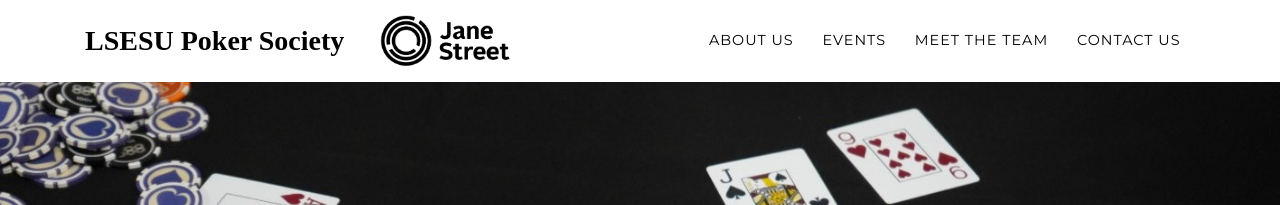
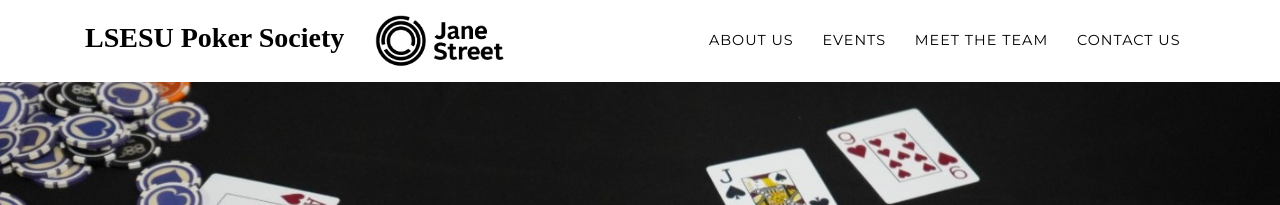
Before and after one commit to ml24330/ml24330.github.io, a Jekyll site: the page built from index.md, in a window 1280 px wide. Shown: the top 205 px of the page. Built offline with Jekyll 4.4.1, drawn with Linux system fonts in a browser that asks for light colours; some web fonts are replaced.

Commit message:
style changes

```diff
--- a/_includes/nav.html
+++ b/_includes/nav.html
@@ -2,10 +2,9 @@
 <nav
   class="navbar navbar-expand-lg navbar-dark fixed-top"
   id="mainNav"
-  style="background-color: #212529"
 >
   <div class="container">
-    <a class="navbar-brand js-scroll-trigger" href="{{ site.baseurl }}/#">
+    <a class="navbar-brand js-scroll-trigger font-weight-bold" style="font-family: 'Times New Roman', Times, serif" href="{{ site.baseurl }}/#">
       {%- if site.logo -%}
       <img
         height="{{ site.logo.height | default: 52 }}"
--- a/_includes/navheader.html
+++ b/_includes/navheader.html
@@ -1,7 +1,8 @@
   <!-- Navigation -->
   <nav class="navbar navbar-expand-lg navbar-dark fixed-top" id="mainNav">
     <div class="container">
-	  <a class="navbar-brand js-scroll-trigger font-weight-bold" style="font-family: 'Times New Roman', Times, serif" href="#page-top">
+      <div>
+	    <a class="navbar-brand js-scroll-trigger font-weight-bold" style="font-family: 'Times New Roman', Times, serif" href="#page-top">
           {%- if site.logo -%}
             <img height="{{ site.logo.height | default: 52 }}" src="{{ site.logo.path }}"/>
           {%- else -%}
@@ -9,8 +10,9 @@
           {%- endif -%}
         </a>
       <a class="navbar-brand js-scroll-trigger font-weight-bold" style="font-family: 'Times New Roman', Times, serif" href="https://www.janestreet.com" target="_blank">
-      <img height="{{ site.logo.height | default: 52 }}" style="padding-left:20px" src="assets/img/jane.png"/>
+      <img height="{{ site.logo.height | default: 52 }}" style="padding-left:10px" src="assets/img/jane.png"/>
       </a>
+    </div>
       <button class="navbar-toggler navbar-toggler-right" type="button" data-toggle="collapse" data-target="#navbarResponsive" aria-controls="navbarResponsive" aria-expanded="false" aria-label="Toggle navigation">
         Menu
         <i class="fas fa-bars"></i>
--- a/assets/css/custom.css
+++ b/assets/css/custom.css
@@ -6,7 +6,7 @@
     background-color: grey !important;
 }
 
-@media (min-width: 992px) {
+@media (min-width: 1200px) {
     #mainNav.navbar-shrink .navbar-brand {
         font-size: 1.5em;
     }
@@ -16,14 +16,14 @@
     }
 }
 
-@media (max-width: 992px) {
+@media (max-width: 1200px) {
 
     #mainNav .navbar-brand {
-        font-size: 1.1em;
+        font-size: 1.35em;
     }
 
     #mainNav .navbar-brand img {
-        height: 25px;
+        height: 30px;
         padding-left: 0px;
     }
 }
```
